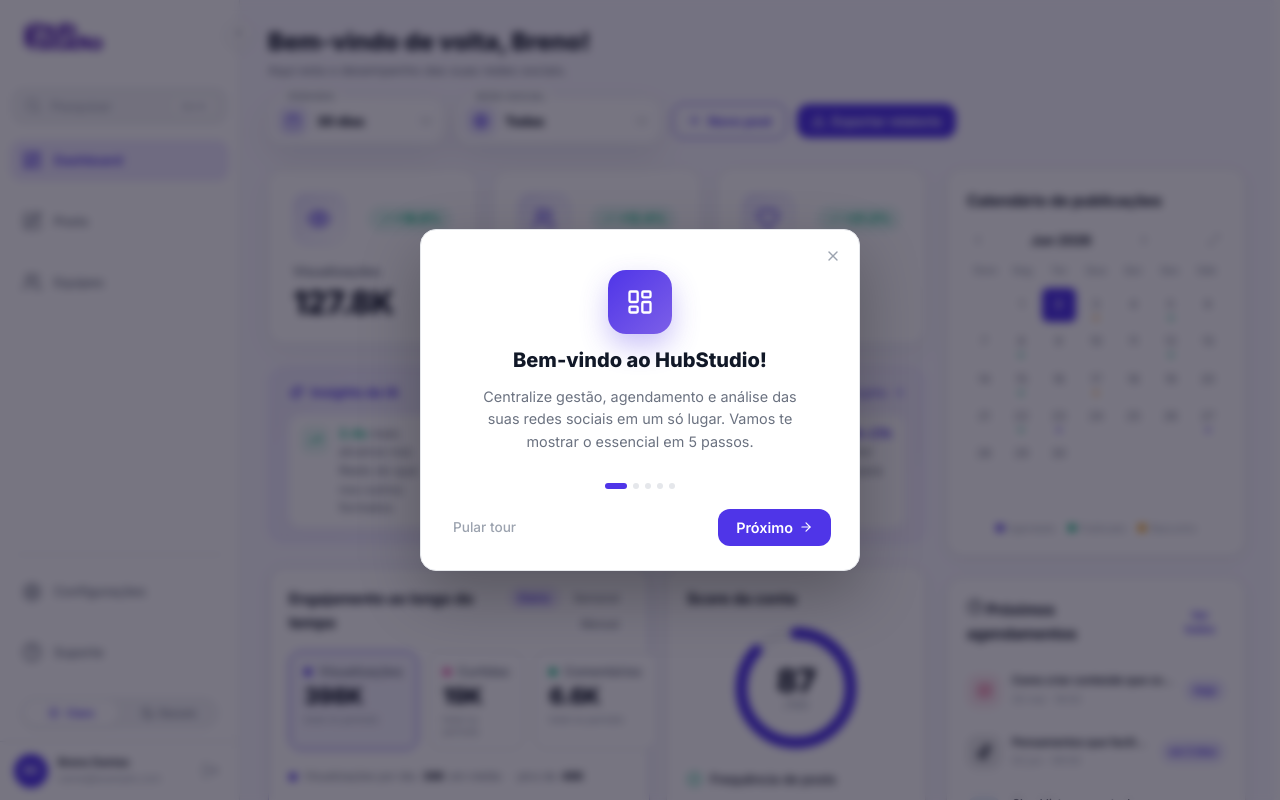
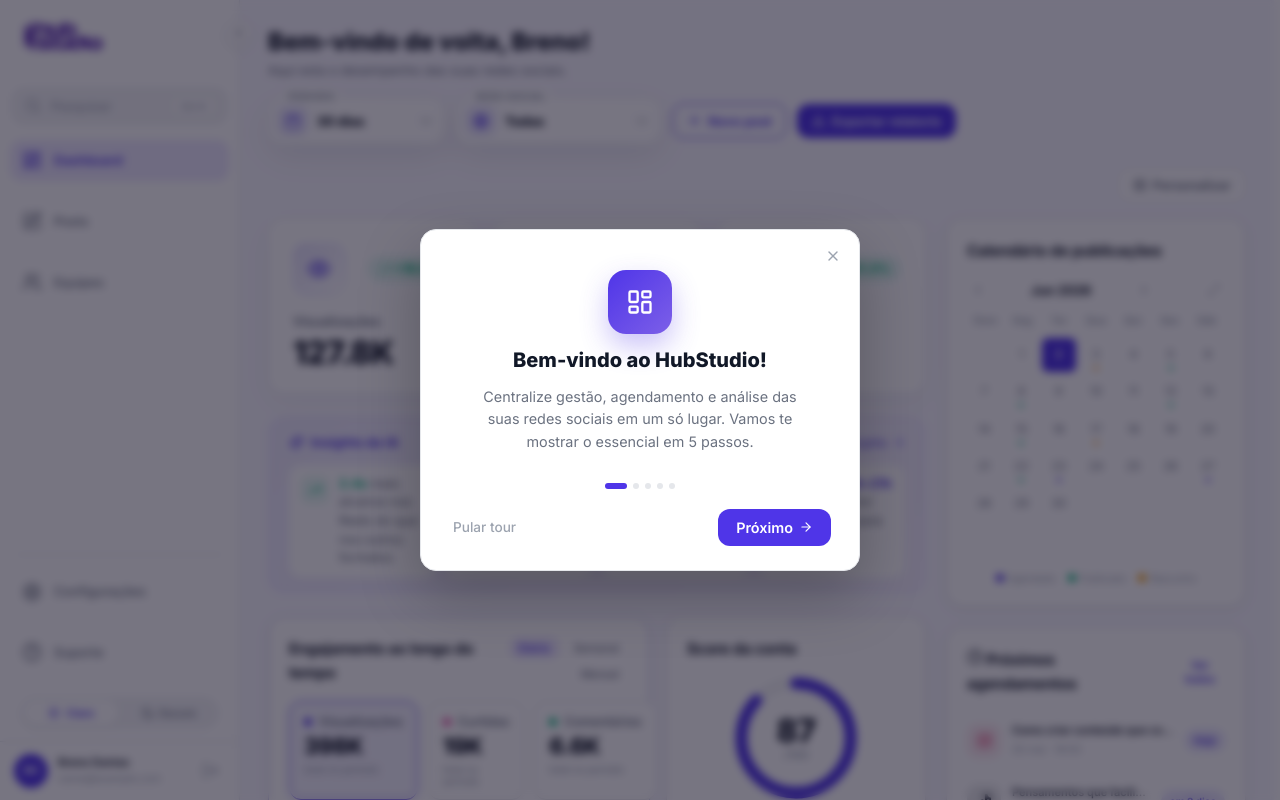
Before and after one commit to brenosemfreio/tcc, a React (Vite) app: page /dashboard in a window 1280 px wide. Both pictures are taken after typing "name@example.com", "Sample123" into the empty fields and a click on the button "Entrar". Shown: the top 800 px of the page. Built offline with nearby package versions, Linux system fonts and the light colour scheme.

Commit message:
chore: auto sync [Claude]

```diff
--- a/src/pages/Dashboard/Home/DashboardHome.css
+++ b/src/pages/Dashboard/Home/DashboardHome.css
@@ -265,6 +265,81 @@
 
 .dash-home__left { display: flex; flex-direction: column; justify-content: space-between; gap: 20px; }
 .dash-home__right { display: flex; flex-direction: column; justify-content: space-between; gap: 20px; }
+
+/* ─── Blocos modulares (Reorder) ─── */
+.dash-block { position: relative; min-width: 0; list-style: none; }
+.dash-block__handle {
+  position: absolute;
+  top: 10px;
+  right: 10px;
+  z-index: 8;
+  width: 28px;
+  height: 28px;
+  border-radius: 8px;
+  display: flex;
+  align-items: center;
+  justify-content: center;
+  background: var(--color-primary);
+  color: #fff;
+  box-shadow: 0 4px 12px rgba(79, 53, 232, 0.35);
+  pointer-events: none;
+}
+
+/* ─── Toolbar "Personalizar" ─── */
+.dash-home__toolbar {
+  display: flex;
+  align-items: center;
+  justify-content: flex-end;
+  gap: 10px;
+  margin-bottom: 16px;
+  flex-wrap: wrap;
+}
+.dash-home__toolbar-hint {
+  margin-right: auto;
+  display: inline-flex;
+  align-items: center;
+  gap: 6px;
+  font-size: var(--font-size-sm);
+  font-weight: 600;
+  color: var(--color-primary);
+}
+.dash-home__toolbar-btn {
+  display: inline-flex;
+  align-items: center;
+  gap: 6px;
+  padding: 8px 14px;
+  border-radius: var(--radius-md);
+  border: 1px solid var(--color-border);
+  background: var(--color-card-bg);
+  color: var(--color-text-secondary);
+  font-family: var(--font-family);
+  font-size: var(--font-size-sm);
+  font-weight: 600;
+  cursor: pointer;
+  transition: border-color var(--transition-fast), color var(--transition-fast), background var(--transition-fast);
+}
+.dash-home__toolbar-btn:hover { border-color: var(--color-primary); color: var(--color-primary); }
+.dash-home__toolbar-btn--primary { background: var(--color-primary); border-color: var(--color-primary); color: #fff; }
+.dash-home__toolbar-btn--primary:hover { background: var(--color-primary-hover); border-color: var(--color-primary-hover); color: #fff; }
+
+/* ─── Modo de edição ─── */
+.dash-home__grid--editing .dash-home__left,
+.dash-home__grid--editing .dash-home__right { justify-content: flex-start; }
+
+.dash-home__grid--editing .dash-block {
+  cursor: grab;
+  border-radius: 18px;
+  outline: 2px dashed color-mix(in srgb, var(--color-primary) 45%, transparent);
+  outline-offset: 4px;
+  transition: outline-color var(--transition-fast);
+}
+.dash-home__grid--editing .dash-block:hover {
+  outline-color: var(--color-primary);
+}
+.dash-home__grid--editing .dash-block:active { cursor: grabbing; }
+/* Bloqueia interações internas durante a edição — só o arrasto funciona */
+.dash-home__grid--editing .dash-block > * { pointer-events: none; }
+.dash-home__grid--editing .dash-block__handle { pointer-events: none; }
 .dash-home__left,
 .dash-home__right,
 .dash-home__grid > *,
@@ -1772,10 +1847,9 @@
 }
 
 @media (max-width: 1200px) {
+  /* Colunas empilham (esquerda e depois direita), cada uma full-width */
   .dash-home__grid { grid-template-columns: minmax(0, 1fr); }
-  .dash-home__right { grid-row: 1; display: grid; grid-template-columns: repeat(3, minmax(0, 1fr)); }
   .dash-home__kpis { grid-template-columns: repeat(3, 1fr); }
-  .net-compare__grid { grid-template-columns: repeat(2, 1fr); }
 }
 
 @media (max-width: 1024px) {
@@ -1824,14 +1898,6 @@
     margin-inline: auto;
     gap: 24px;
     align-items: stretch;
-  }
-
-  .dash-home__left,
-  .dash-home__right,
-  .dash-home__charts,
-  .dash-home__row,
-  .dash-home__bottom {
-    display: contents;
   }
 
   .dash-home__kpis,
@@ -1848,30 +1914,17 @@
     overflow: hidden;
   }
 
+  /* Pares lado a lado colapsam pra uma coluna no mobile */
   .dash-home__charts,
   .dash-home__bottom,
-  .dash-home__row--2,
-  .dash-home__right {
+  .dash-home__row--2 {
     grid-template-columns: minmax(0, 1fr);
   }
 
   .dash-home__kpis {
     grid-template-columns: repeat(2, minmax(0, 1fr));
     gap: 14px;
-    order: 1;
-  }
-
-  .chart-card--engagement { order: 2; }
-  .net-compare { order: 3; }
-  .chart-card--donut { order: 4; }
-  .chart-card--best-time { order: 5; }
-  .chart-card--top-posts { order: 6; }
-  .chart-card--audience { order: 7; }
-  .chart-card--goals { order: 8; }
-  .chart-card--calendar { order: 9; }
-  .chart-card--recent-posts { order: 10; }
-  .ai-suggestions-card { order: 11; }
-  .schedule-cta { order: 12; }
+  }
 
   .chart-card--content-reach {
     display: none;
--- a/src/pages/Dashboard/Home/DashboardHome.jsx
+++ b/src/pages/Dashboard/Home/DashboardHome.jsx
@@ -1,6 +1,7 @@
 import { useState, useEffect } from 'react'
 import { useNavigate } from 'react-router-dom'
-import { motion } from 'framer-motion'
+import { motion, Reorder } from 'framer-motion'
+import { LuLayoutGrid, LuGripVertical, LuRotateCcw, LuCheck } from 'react-icons/lu'
 import { useAuth } from '../../../contexts/AuthContext'
 import {
   getStats, getEngagementData, getSocialBreakdown,
@@ -32,6 +33,25 @@ import ActivityFeed from './components/ActivityFeed'
 
 import './DashboardHome.css'
 
+// Ordem padrão dos blocos em cada coluna. Cada id é renderizado pelo registry
+// abaixo. Persistido no localStorage para o usuário montar o dashboard à vontade.
+const LEFT_DEFAULT  = ['kpis', 'insights', 'charts', 'audience', 'networks', 'bottom', 'cta']
+const RIGHT_DEFAULT = ['calendar', 'upcoming', 'activity', 'suggestions', 'recent']
+
+// Reconcilia a ordem salva com a padrão: mantém o que o usuário ordenou,
+// descarta ids inexistentes e acrescenta blocos novos no fim (à prova de futuro).
+const loadOrder = (key, def) => {
+  try {
+    const saved = JSON.parse(localStorage.getItem(key))
+    if (!Array.isArray(saved)) return def
+    const known = saved.filter(id => def.includes(id))
+    const missing = def.filter(id => !known.includes(id))
+    return [...known, ...missing]
+  } catch {
+    return def
+  }
+}
+
 export default function DashboardHome() {
   const { user } = useAuth()
   const navigate = useNavigate()
@@ -56,6 +76,16 @@ export default function DashboardHome() {
 
   const [feedback, setFeedback] = useState({})
   const [showCalendarModal, setShowCalendarModal] = useState(false)
+
+  // Layout modular
+  const [editMode, setEditMode] = useState(false)
+  const [leftOrder, setLeftOrder] = useState(() => loadOrder('hs-dash-left', LEFT_DEFAULT))
+  const [rightOrder, setRightOrder] = useState(() => loadOrder('hs-dash-right', RIGHT_DEFAULT))
+
+  useEffect(() => { localStorage.setItem('hs-dash-left', JSON.stringify(leftOrder)) }, [leftOrder])
+  useEffect(() => { localStorage.setItem('hs-dash-right', JSON.stringify(rightOrder)) }, [rightOrder])
+
+  const resetLayout = () => { setLeftOrder(LEFT_DEFAULT); setRightOrder(RIGHT_DEFAULT) }
 
   // Dados estáticos (não dependem dos filtros).
   useEffect(() => {
@@ -141,27 +171,12 @@ export default function DashboardHome() {
     navigate(`/dashboard/posts/${post.id}/editar`)
   }
 
-  return (
-    <div className="dash-home">
-      <DashboardHeader
-        greeting={`Bem-vindo de volta, ${firstName}!`}
-        period={period}
-        network={network}
-        exportFeedback={feedback.export}
-        onPeriodChange={setPeriod}
-        onNetworkChange={setNetwork}
-        onNewPost={openComposer}
-        onExport={handleExport}
-      />
-
-      <div className="dash-home__grid">
-        {/* Left column */}
-        <div className="dash-home__left">
-          <KpiGrid stats={stats} />
-
-          <AIInsightsBar insights={aiInsights} onViewAll={() => {}} />
-
-          {/* Engajamento + Score */}
+  // ─── Registry de blocos: cada id → conteúdo. Mantém os pares lado a lado
+  //     como uma unidade arrastável (charts, audience, bottom). ───
+  const LEFT_BLOCKS = {
+    kpis: <KpiGrid stats={stats} />,
+    insights: <AIInsightsBar insights={aiInsights} onViewAll={() => {}} />,
+    charts: (
       <div className="dash-home__charts">
         <EngagementChart
           data={engagement}
@@ -170,8 +185,8 @@ export default function DashboardHome() {
         />
         <AccountScoreCard />
       </div>
-
-          {/* Audience + Best Time lado a lado */}
+    ),
+    audience: (
       <div className="dash-home__row dash-home__row--2">
         <motion.div
           className="chart-card chart-card--audience"
@@ -186,21 +201,19 @@ export default function DashboardHome() {
           <BestTimeCard onSchedule={openComposer} />
         </motion.div>
       </div>
-
-          {/* Comparação entre redes */}
-          <NetworkComparison period={period} />
-
-          {/* Reach + Top posts */}
+    ),
+    networks: <NetworkComparison period={period} />,
+    bottom: (
       <div className="dash-home__bottom">
         <ContentReachCard data={contentReach} />
         <TopPostsCard posts={topPosts} />
       </div>
+    ),
+    cta: <ScheduleCTA onSchedule={openComposer} />,
+  }
 
-          <ScheduleCTA onSchedule={openComposer} />
-        </div>
-
-        {/* Right column */}
-        <div className="dash-home__right">
+  const RIGHT_BLOCKS = {
+    calendar: (
       <motion.div
         className="chart-card chart-card--calendar"
         variants={fadeUp} initial="hidden" animate="visible" custom={1}
@@ -211,24 +224,98 @@ export default function DashboardHome() {
           onExpand={() => setShowCalendarModal(true)}
         />
       </motion.div>
-
-          <UpcomingPosts posts={upcomingPosts} onSeeAll={() => navigate('/dashboard/posts')} />
-
-          <ActivityFeed items={activity} />
-
+    ),
+    upcoming: <UpcomingPosts posts={upcomingPosts} onSeeAll={() => navigate('/dashboard/posts')} />,
+    activity: <ActivityFeed items={activity} />,
+    suggestions: (
       <AISuggestionsCard
         suggestions={aiSuggestions}
         feedback={feedback}
         onAction={handleAiAction}
       />
-
+    ),
+    recent: (
       <RecentPostsCard
         posts={recentPosts}
         onEdit={editPost}
         onDuplicate={duplicatePost}
         onDelete={deletePost}
       />
+    ),
+  }
+
+  const renderColumn = (order, setOrder, blocks, columnClass) => (
+    <Reorder.Group
+      as="div"
+      axis="y"
+      values={order}
+      onReorder={setOrder}
+      className={columnClass}
+    >
+      {order.map(id => (
+        <Reorder.Item
+          key={id}
+          value={id}
+          as="div"
+          className="dash-block"
+          dragListener={editMode}
+          whileDrag={{ scale: 1.015, zIndex: 20 }}
+        >
+          {editMode && (
+            <span className="dash-block__handle" aria-hidden="true">
+              <LuGripVertical size={16} />
+            </span>
+          )}
+          {blocks[id]}
+        </Reorder.Item>
+      ))}
+    </Reorder.Group>
+  )
+
+  return (
+    <div className="dash-home">
+      <DashboardHeader
+        greeting={`Bem-vindo de volta, ${firstName}!`}
+        period={period}
+        network={network}
+        exportFeedback={feedback.export}
+        onPeriodChange={setPeriod}
+        onNetworkChange={setNetwork}
+        onNewPost={openComposer}
+        onExport={handleExport}
+      />
+
+      <div className="dash-home__toolbar">
+        {editMode ? (
+          <>
+            <span className="dash-home__toolbar-hint">
+              <LuGripVertical size={15} /> Arraste os cards para reordenar
+            </span>
+            <button type="button" className="dash-home__toolbar-btn" onClick={resetLayout}>
+              <LuRotateCcw size={14} /> Restaurar padrão
+            </button>
+            <button
+              type="button"
+              className="dash-home__toolbar-btn dash-home__toolbar-btn--primary"
+              onClick={() => setEditMode(false)}
+            >
+              <LuCheck size={14} /> Concluir
+            </button>
+          </>
+        ) : (
+          <button
+            type="button"
+            className="dash-home__toolbar-btn"
+            onClick={() => setEditMode(true)}
+          >
+            <LuLayoutGrid size={14} /> Personalizar
+          </button>
+        )}
       </div>
+
+      <div className={`dash-home__grid ${editMode ? 'dash-home__grid--editing' : ''}`}>
+        {renderColumn(leftOrder, setLeftOrder, LEFT_BLOCKS, 'dash-home__left')}
+        {renderColumn(rightOrder, setRightOrder, RIGHT_BLOCKS, 'dash-home__right')}
       </div>
 
       <CalendarModal
```
Lines whose indentation alone changed are shown as unchanged.
